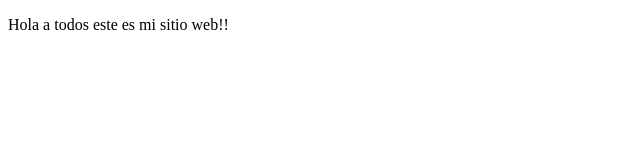
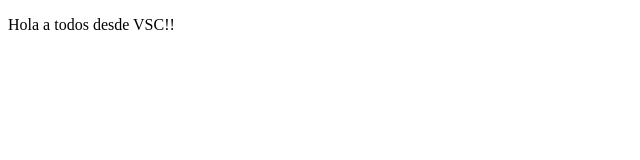
Before and after one commit to Maxterjs99/proyectoDemoCursoPrework, a plain HTML site: page index.html in a window 1280 px wide. Shown: the full height of the page, 0-640 px from the left. Drawn offline with Linux system fonts and the light colour scheme.

Commit message:
cambios 2.0 desde la terminal

```diff
--- a/index.html
+++ b/index.html
@@ -8,7 +8,7 @@
 </head>
 <body>
     <p>
-        Hola a todos este es mi sitio web!!
+        Hola a todos desde VSC!!
     </p>
 </body>
 </html>
```
